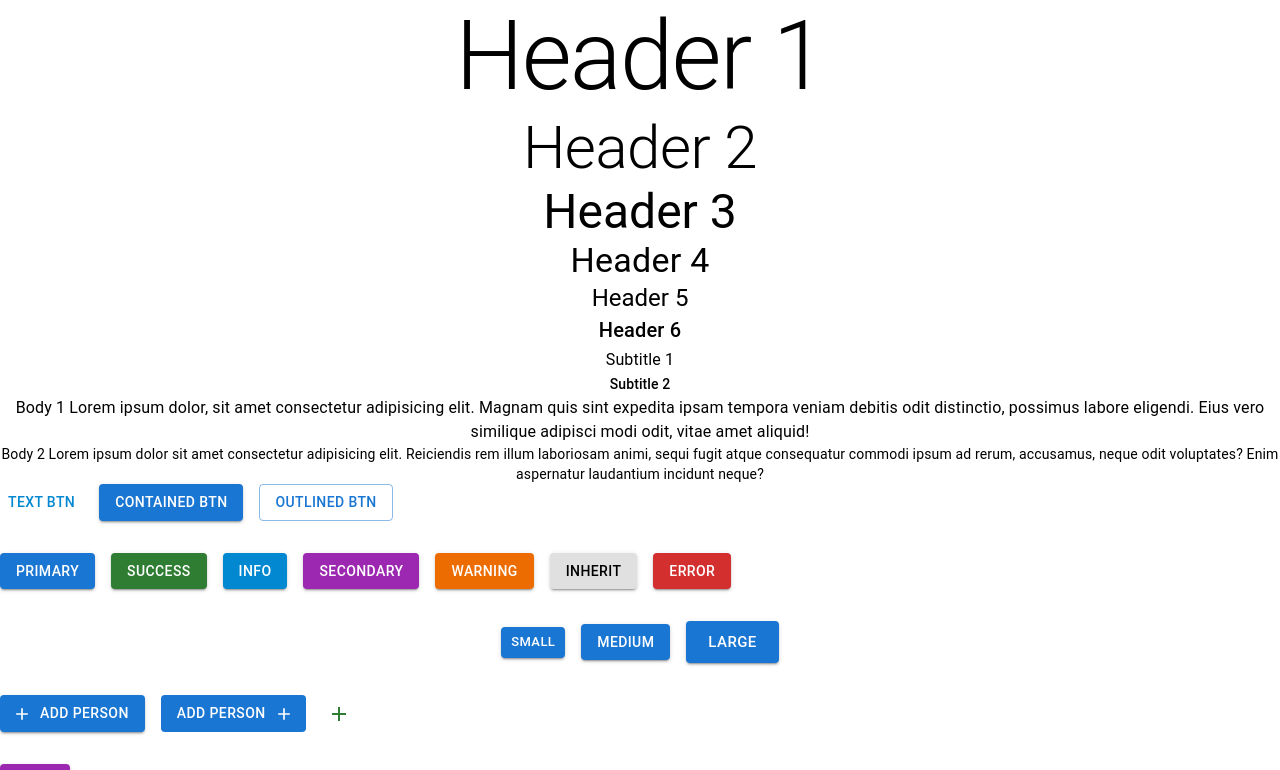
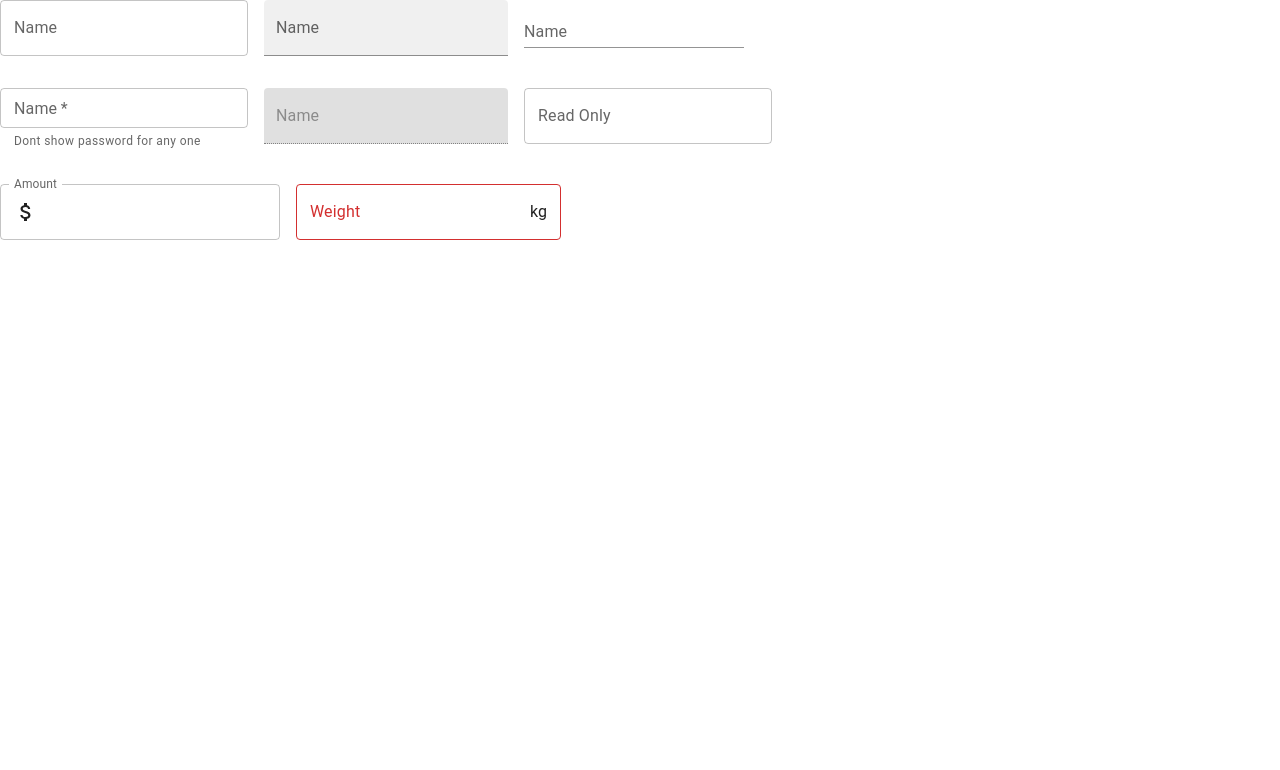
Before and after one commit to SallamRady/React-MUI, a React (Create React App) app: page / in a window 1280 px wide. Shown: the top 770 px of the page. Built offline with nearby package versions, Linux system fonts and the light colour scheme.

Commit message:
react mui

```diff
--- a/src/App.tsx
+++ b/src/App.tsx
@@ -1,12 +1,14 @@
 import "./App.css";
-import MUIButtons from "./components/MUIButtons";
-import MUITypography from "./components/MUITypography";
+import MUIButtons from "./components/02-MUIButtons";
+import MUITypography from "./components/01-MUITypography";
+import MUITextfield from "./components/03-MUITextField";
 
 function App() {
   return (
     <div className="App">
-      <MUITypography />
-      <MUIButtons />
+      {/* <MUITypography /> */}
+      {/* <MUIButtons /> */}
+      <MUITextfield />
     </div>
   );
 }
--- /dev/null
+++ b/src/components/03-MUITextField.tsx
@@ -0,0 +1,76 @@
+import { TextField } from "@mui/material";
+import { Stack } from "@mui/system";
+import AttachMoneyIcon from "@mui/icons-material/AttachMoney";
+
+export default function MUITextfield() {
+  return (
+    <Stack spacing={4}>
+      {/* Text Field Variant */}
+      <Stack direction={"row"} spacing={2}>
+        <TextField label="Name" variant="outlined" />
+        <TextField label="Name" variant="filled" />
+        <TextField label="Name" variant="standard" />
+      </Stack>
+      {/*
+        size:"small"|"medium"
+        color:"primary"|"error"|"warning"...as u know
+        label:Text Field Label
+        variant:"outlined"|"filled"|"standard"
+        required //for validation
+        helperText // text that help user
+        disabled
+        InputProps={{
+            readOnly: true,//make field is read only
+            startAdornment: ICon or String,//work as a prefiex in text field
+            endAdornment: ICon or String,//work as a sefiex in text field
+        }}
+        error, //that show invalid input style on filed
+        value, //as you know
+        onChange, //as you know
+        defaultValue,//as you know
+       */}
+      <Stack direction={"row"} spacing={2}>
+        <TextField
+          label="Name"
+          size="small"
+          color="secondary"
+          variant="outlined"
+          required
+          helperText="Dont show password for any one"
+        />
+        <TextField
+          label="Name"
+          size="medium"
+          color="secondary"
+          variant="filled"
+          disabled
+        />
+        <TextField
+          label="Read Only"
+          size="medium"
+          color="warning"
+          variant="outlined"
+          InputProps={{
+            readOnly: true,
+          }}
+        />
+      </Stack>
+
+      <Stack direction={"row"} spacing={2}>
+        <TextField
+          label="Amount"
+          InputProps={{
+            startAdornment: <AttachMoneyIcon sx={{ marginRight: 1 }} />,
+          }}
+        />
+        <TextField
+          label="Weight"
+          error
+          InputProps={{
+            endAdornment: "kg",
+          }}
+        />
+      </Stack>
+    </Stack>
+  );
+}
```
Also changed, not shown: src/components/01-MUITypography.tsx (renamed from src/components/MUITypography.tsx), src/components/02-MUIButtons.tsx (renamed from src/components/MUIButtons.tsx).
